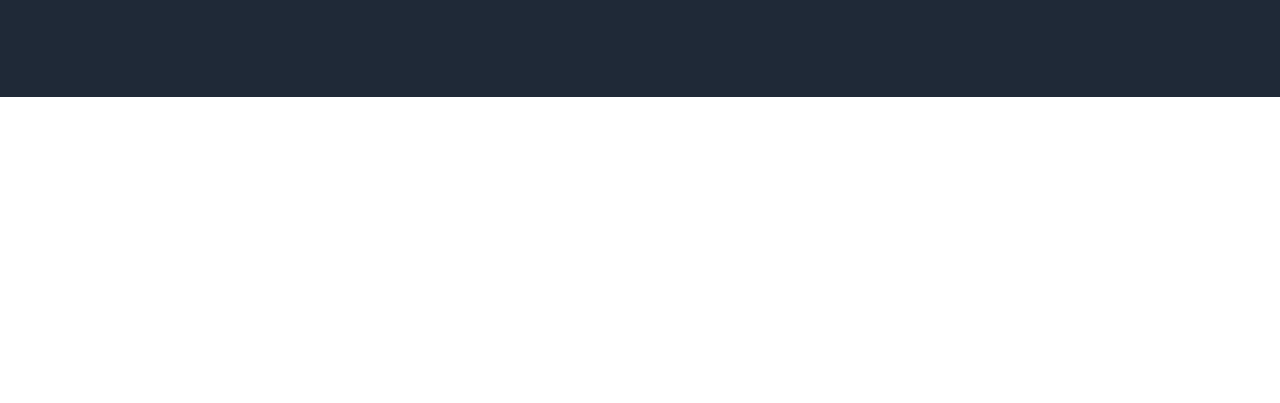
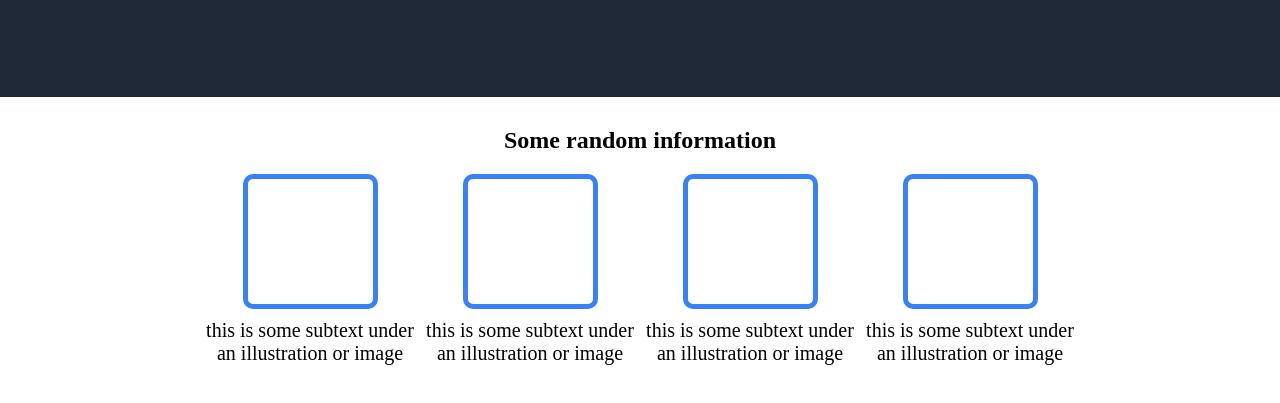
Before and after one commit to echopossum/landing-page-2-electric-boogaloo, a plain HTML site: page index.html in a window 1280 px wide. Shown: the part 275-678 px from the top of the page. Drawn offline with Linux system fonts and the light colour scheme.

Commit message:
Complete Section 2

```diff
--- a/index.html
+++ b/index.html
@@ -35,7 +35,29 @@
     </section>
 
     <section class="section-2">
-
+        <div class="section-content" id="section-2-content">
+            <div class="section-2-top">
+                <h1>Some random information</h1>
+            </div>
+            <div class="section-2-bottom">
+                <div class="box">
+                    <div class="box-outline"></div>
+                    <p class="box-text">this is some subtext under an illustration or image</p>
+                </div>
+                <div class="box">
+                    <div class="box-outline"></div>
+                    <p class="box-text">this is some subtext under an illustration or image</p>
+                </div>
+                <div class="box">
+                    <div class="box-outline"></div>
+                    <p class="box-text">this is some subtext under an illustration or image</p>
+                </div>
+                <div class="box">
+                    <div class="box-outline"></div>
+                    <p class="box-text">this is some subtext under an illustration or image</p>
+                </div>
+            </div>
+        </div>
     </section>
     <section class="section-3">
 
--- a/styles.css
+++ b/styles.css
@@ -104,3 +104,45 @@ p{
     color: var(--secondary-text);
     margin-top: 10px;
 }
+
+.section-2{
+    display: flex;
+    justify-content: center;
+    align-items: center;
+    padding-left: 200px;
+    padding-right: 200px;
+    margin-top: 10px;
+}
+
+#section-2-content{
+    display: flex;
+    flex-direction: column;
+    justify-content: center;
+    align-items: center;
+}
+
+.section-2-bottom{
+    display: flex;
+    text-align: center;
+}
+
+.box{
+    display: flex;
+    flex-direction: column;
+    justify-content: center;
+    align-items: center;
+}
+
+.box-outline{
+    border-style: solid;
+    border-radius: 10px;
+    border-width: 5px;
+    width: 125px;
+    height: 125px;
+    border-color: var(--button-color);
+    margin-bottom: 10px;
+}
+
+.section-2 p{
+    font-size: 20px;
+}
```
